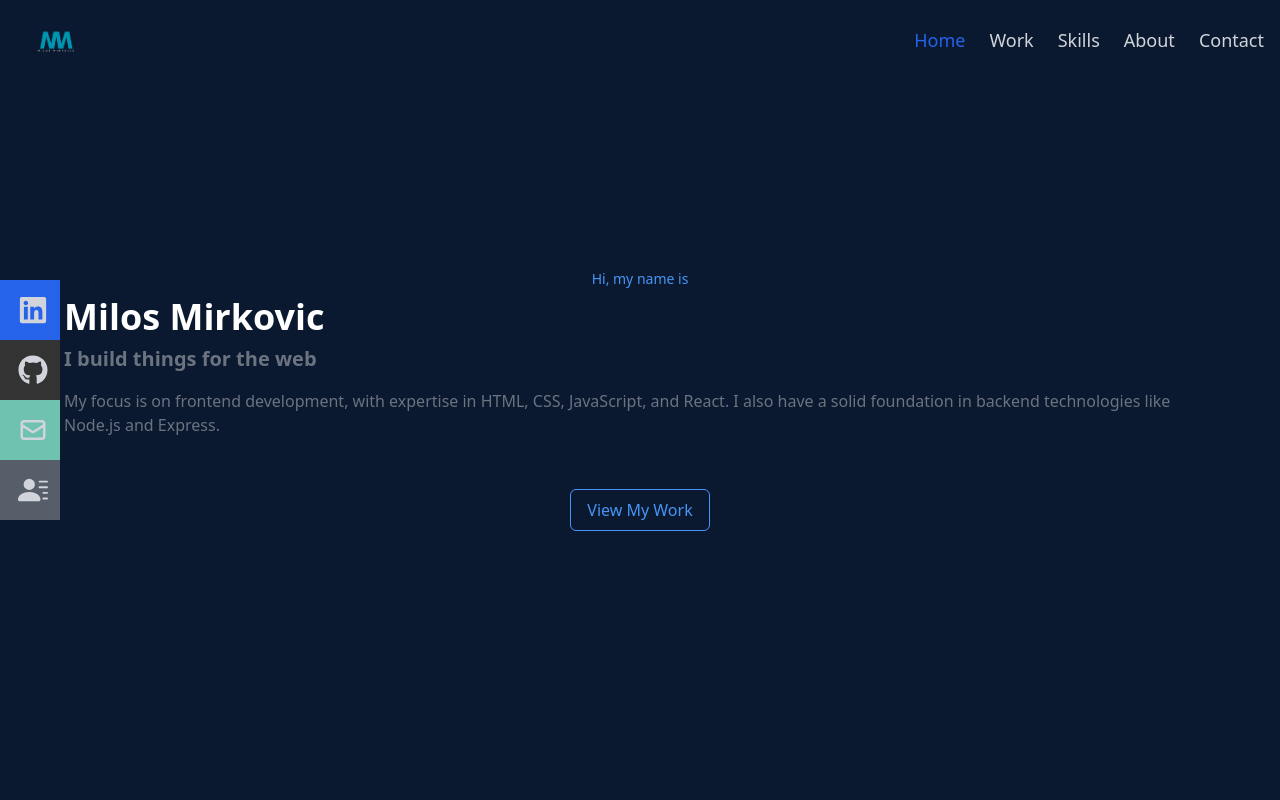
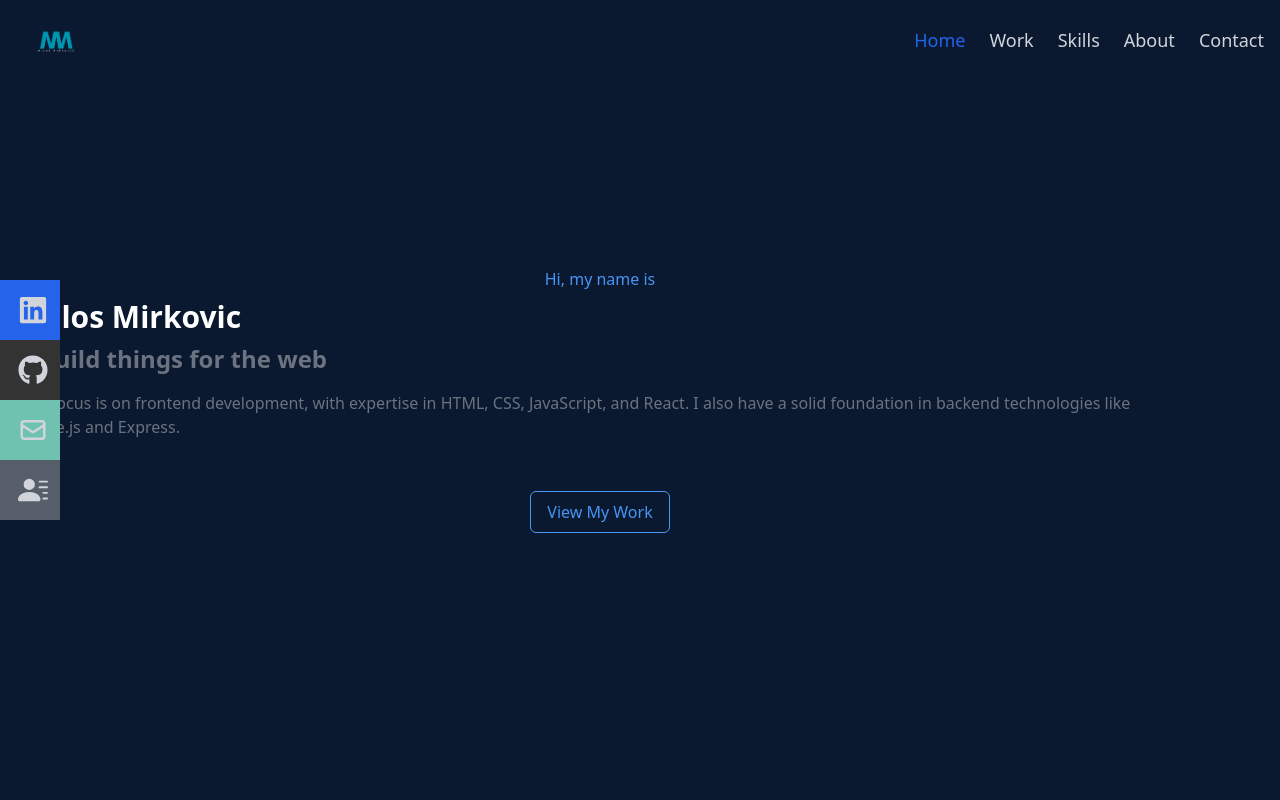
Before and after one commit to Milos191405/Portfolio-React, a React (Vite) app: page / in a window 1280 px wide. Shown: the top 800 px of the page. Built offline with nearby package versions, Linux system fonts and the light colour scheme.

Commit message:
fixing font size

```diff
--- a/src/components/Home.jsx
+++ b/src/components/Home.jsx
@@ -9,12 +9,12 @@ function Home() {
 
   return (
     <div name="home" className="w-full h-[100vh] bg-bg-primary ">
-      <div className=" md:max-w-[500px] xl:max-w-[1200px]  h-[100%] px-6  flex flex-col justify-center   text-header md:mx-auto">
-        <p className="text-sm  text-text-secondary mb-2 lg:text-center">
+      <div className=" md:max-w-[500px] xl:max-w-[1200px]  h-[100%] px-6   flex flex-col justify-center   text-header">
+        <p className="  text-text-secondary mb-2 lg:text-center">
           Hi, my name is
         </p>
-        <h1 className="text-2xl md:text-4xl mb-2 font-bold">Milos Mirkovic</h1>
-        <h2 className="text-xl  font-bold text-text-primary">
+        <h1 className="text-3xl  mb-2 font-bold">Milos Mirkovic</h1>
+        <h2 className="text-2xl  font-bold text-text-primary">
           I build things for the web
         </h2>
         <p className="text-sm md:text-base  mb-1 text-text-primary py-4">
```
